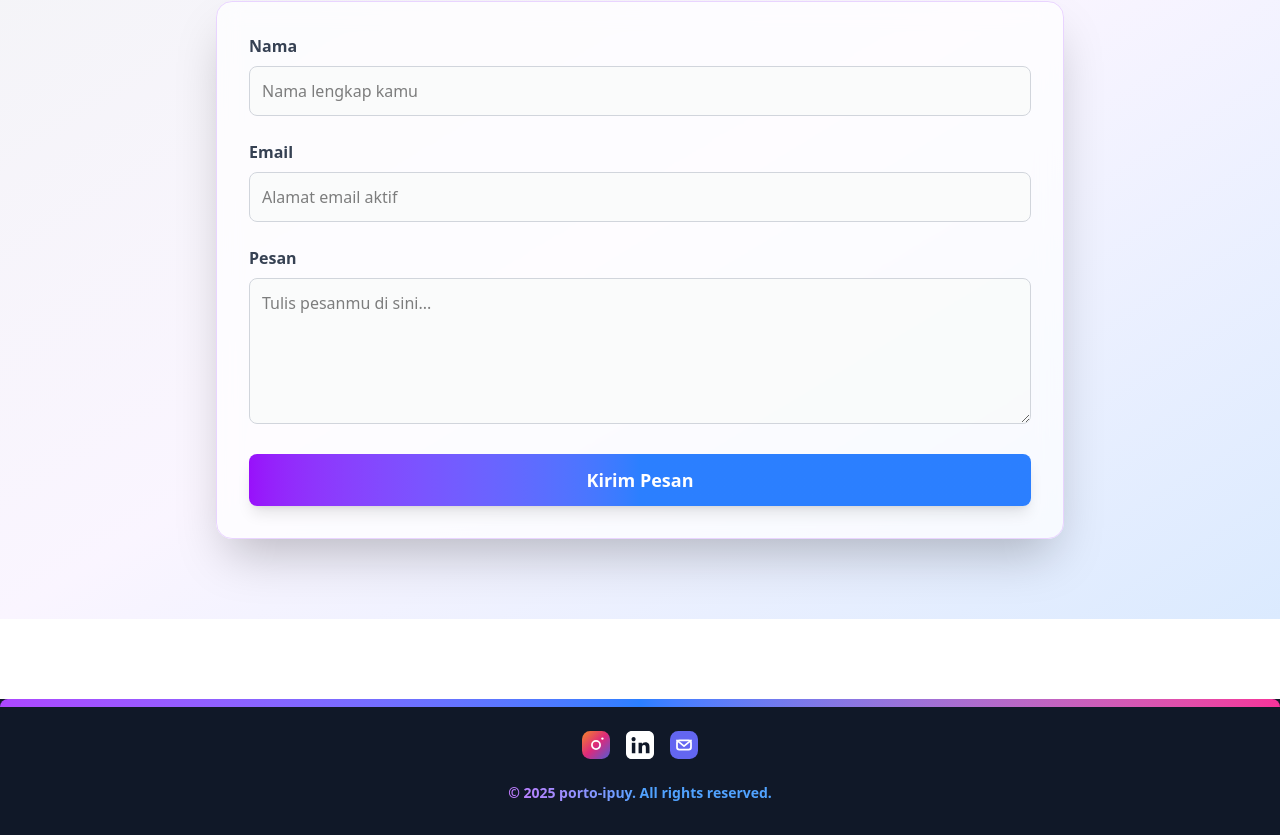
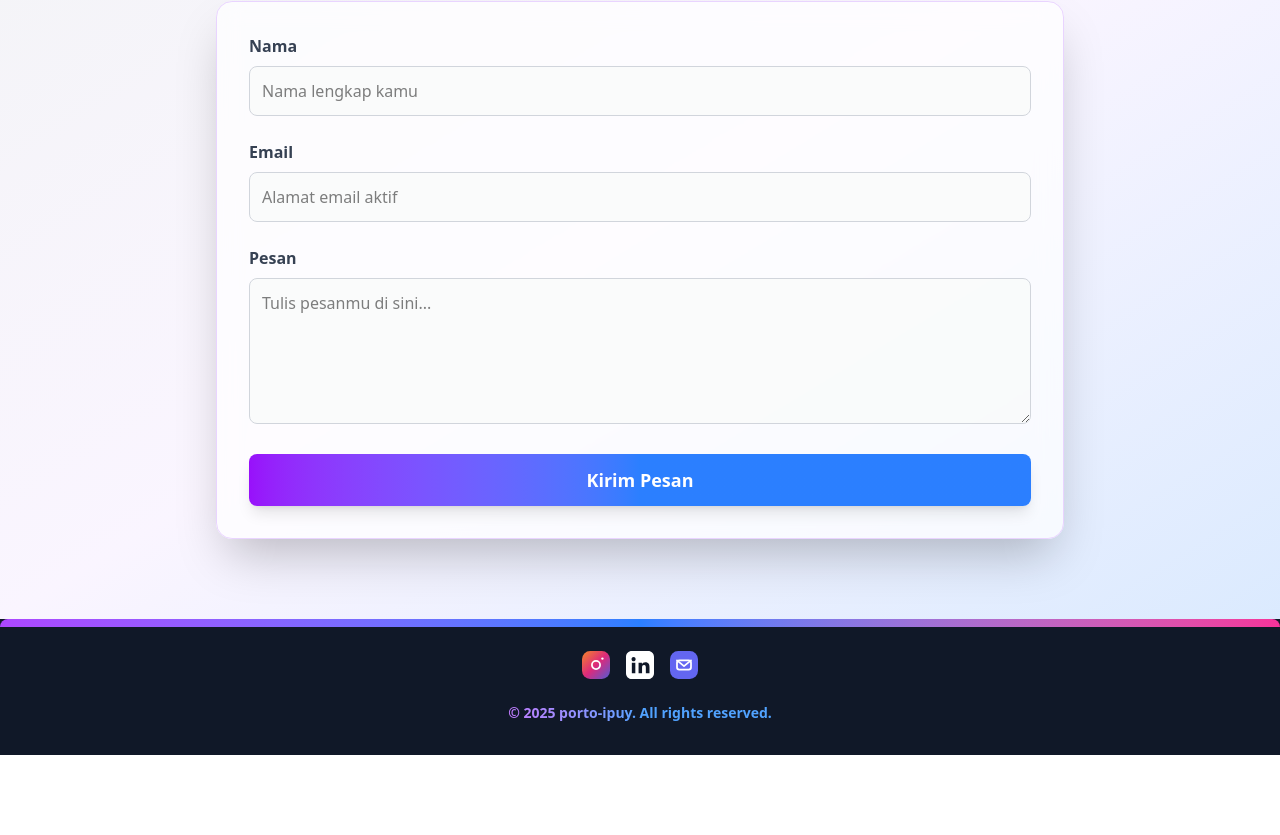
Before and after one commit to Avrijalajah/portofolio, a React (Vite) app: page / in a window 1280 px wide. Shown: the part 3746-4581 px from the top of the page. After the commit the page ends 4501 px from the top, so only its background shows below. Built offline with nearby package versions, Linux system fonts and the light colour scheme.

Commit message:
update:lagi

```diff
--- a/src/components/Footer.jsx
+++ b/src/components/Footer.jsx
@@ -1,6 +1,6 @@
 const Footer = () => {
   return (
-    <footer className="relative bg-gray-900 text-white py-8 mt-20 transition-colors duration-500">
+    <footer className="relative bg-gray-900 text-white py-8 transition-colors duration-500">
       {/* Gradasi atas */}
       <div className="absolute top-0 left-0 w-full h-2 bg-gradient-to-r from-purple-500 via-blue-500 to-pink-500 rounded-t-lg"></div>
       <div className="max-w-7xl mx-auto px-6 flex flex-col items-center gap-4 z-10 relative">
```
Lines whose indentation alone changed are shown as unchanged.
